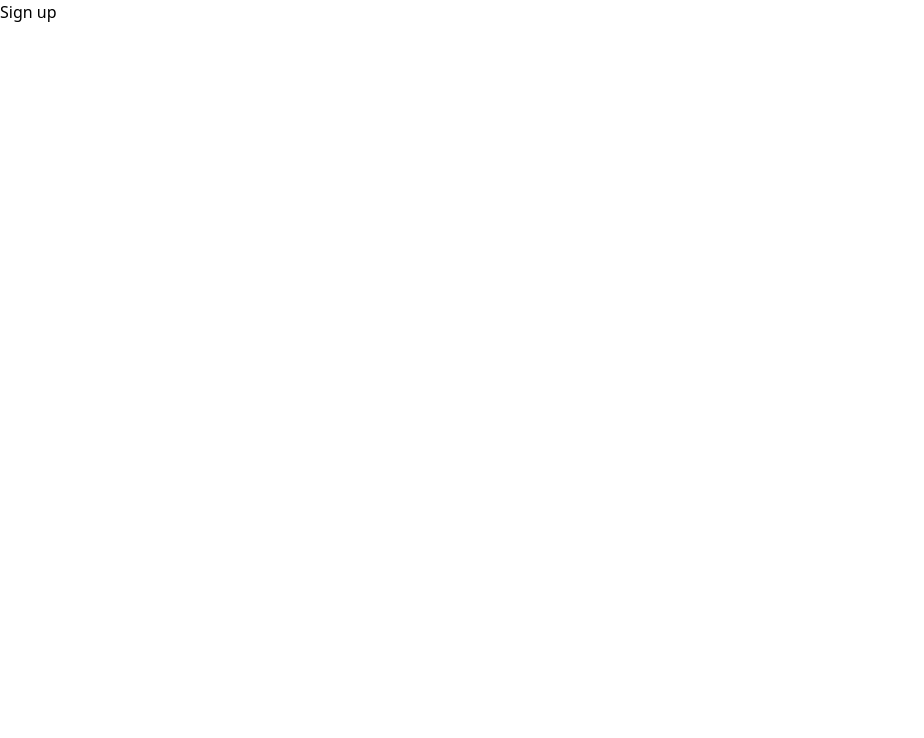
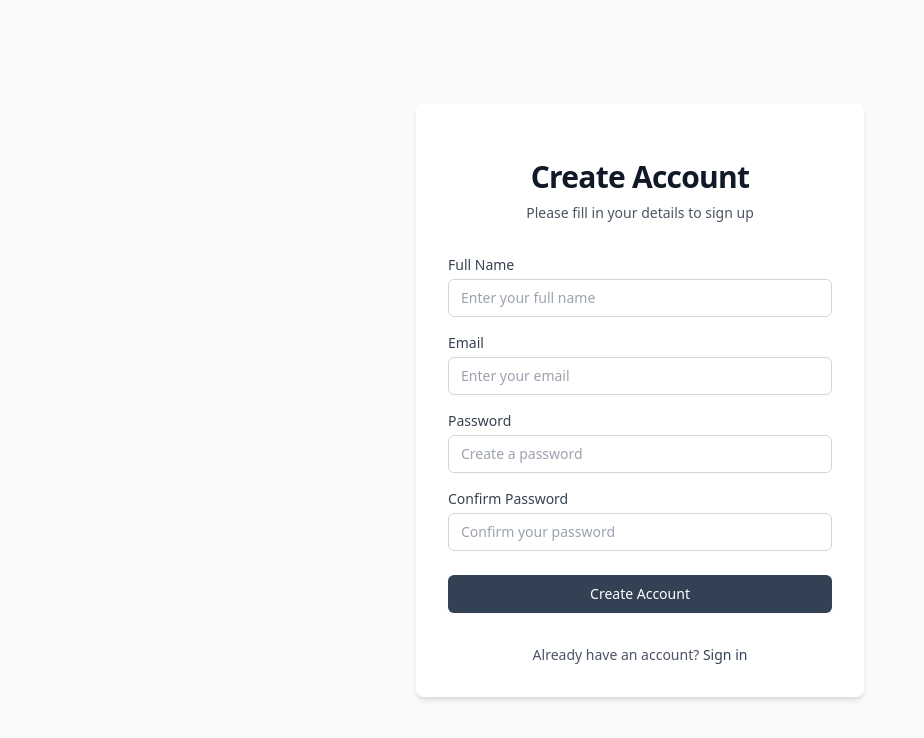
Before and after one commit to gazzaar/Xam-front, a React (Vite) app: page /signup in a window 1280 px wide. Shown: the top 738 px of the page, without its empty margins (0-924 px from the left). Built offline with nearby package versions, Linux system fonts and the light colour scheme.

Commit message:
style login & signup

```diff
--- a/src/components/Login.jsx
+++ b/src/components/Login.jsx
@@ -1,3 +1,116 @@
+import { useState } from 'react';
+import { Link, useNavigate } from 'react-router-dom';
+
 export default function Login() {
-  return <>Login</>;
+  const [formData, setFormData] = useState({
+    email: '',
+    password: '',
+  });
+  const [error, setError] = useState('');
+  const navigate = useNavigate();
+
+  const handleChange = (e) => {
+    const { name, value } = e.target;
+    setFormData((prevState) => ({
+      ...prevState,
+      [name]: value,
+    }));
+  };
+
+  const handleSubmit = async (e) => {
+    e.preventDefault();
+    setError('');
+
+    try {
+      // TODO: Implement actual login API call here
+      console.log('Login attempt with:', formData);
+      // On successful login:
+      // navigate('/');
+    } catch (err) {
+      setError('Failed to login. Please check your credentials.');
+    }
+  };
+
+  return (
+    <div className='flex justify-center items-center min-h-screen bg-gray-50 px-4 py-12 sm:px-6 lg:px-8'>
+      <div className='w-full max-w-md space-y-8 bg-white p-8 rounded-lg shadow-md'>
+        <div>
+          <h1 className='mt-6 text-center text-3xl font-bold tracking-tight text-gray-900'>
+            Welcome Back
+          </h1>
+          <p className='mt-2 text-center text-sm text-gray-600'>
+            Please enter your details to sign in
+          </p>
+        </div>
+
+        {error && (
+          <div
+            className='bg-red-50 border border-red-400 text-red-700 px-4 py-3 rounded relative'
+            role='alert'
+          >
+            <span className='block sm:inline'>{error}</span>
+          </div>
+        )}
+
+        <form className='mt-8 space-y-6' onSubmit={handleSubmit}>
+          <div className='space-y-4 rounded-md'>
+            <div>
+              <label
+                htmlFor='email'
+                className='block text-sm font-medium text-gray-700'
+              >
+                Email
+              </label>
+              <input
+                type='email'
+                id='email'
+                name='email'
+                value={formData.email}
+                onChange={handleChange}
+                placeholder='Enter your email'
+                required
+                className='mt-1 block w-full rounded-md border border-gray-300 px-3 py-2 text-gray-900 placeholder-gray-400 focus:border-blue-500 focus:outline-none focus:ring-blue-500 sm:text-sm'
+              />
+            </div>
+
+            <div>
+              <label
+                htmlFor='password'
+                className='block text-sm font-medium text-gray-700'
+              >
+                Password
+              </label>
+              <input
+                type='password'
+                id='password'
+                name='password'
+                value={formData.password}
+                onChange={handleChange}
+                placeholder='Enter your password'
+                required
+                className='mt-1 block w-full rounded-md border border-gray-300 px-3 py-2 text-gray-900 placeholder-gray-400 focus:border-blue-500 focus:outline-none focus:ring-blue-500 sm:text-sm'
+              />
+            </div>
+          </div>
+
+          <button
+            type='submit'
+            className='w-full flex justify-center py-2 px-4 border border-transparent rounded-md shadow-sm text-sm font-medium text-white bg-slate-700 hover:bg-slate-600 focus:outline-none focus:ring-2 focus:ring-offset-2  focus:bg-slate-600 transition-colors duration-200'
+          >
+            Sign In
+          </button>
+        </form>
+
+        <p className='mt-4 text-center text-sm text-gray-600'>
+          Don&apos;t have an account?{' '}
+          <Link
+            to='/signup'
+            className='font-medium text-slate-700 hover:text-slate-600'
+          >
+            Sign up
+          </Link>
+        </p>
+      </div>
+    </div>
+  );
 }
--- a/src/components/SignUp.jsx
+++ b/src/components/SignUp.jsx
@@ -1,3 +1,161 @@
+import { useState } from 'react';
+import { Link, useNavigate } from 'react-router-dom';
+
 export default function SignUp() {
-  return <>Sign up</>;
+  const [formData, setFormData] = useState({
+    name: '',
+    email: '',
+    password: '',
+    confirmPassword: '',
+  });
+  const [error, setError] = useState('');
+  const navigate = useNavigate();
+
+  const handleChange = (e) => {
+    const { name, value } = e.target;
+    setFormData((prevState) => ({
+      ...prevState,
+      [name]: value,
+    }));
+  };
+
+  const handleSubmit = async (e) => {
+    e.preventDefault();
+    setError('');
+
+    if (formData.password !== formData.confirmPassword) {
+      setError('Passwords do not match');
+      return;
+    }
+
+    try {
+      // TODO: Implement actual signup API call here
+      console.log('Signup attempt with:', formData);
+      // On successful signup:
+      // navigate('/login');
+    } catch (err) {
+      setError('Failed to create account. Please try again.');
+    }
+  };
+
+  return (
+    <div className='flex justify-center items-center min-h-screen bg-gray-50 px-4 py-12 sm:px-6 lg:px-8'>
+      <div className='w-full max-w-md space-y-8 bg-white p-8 rounded-lg shadow-md'>
+        <div>
+          <h1 className='mt-6 text-center text-3xl font-bold tracking-tight text-gray-900'>
+            Create Account
+          </h1>
+          <p className='mt-2 text-center text-sm text-gray-600'>
+            Please fill in your details to sign up
+          </p>
+        </div>
+
+        {error && (
+          <div
+            className='bg-red-50 border border-red-400 text-red-700 px-4 py-3 rounded relative'
+            role='alert'
+          >
+            <span className='block sm:inline'>{error}</span>
+          </div>
+        )}
+
+        <form className='mt-8 space-y-6' onSubmit={handleSubmit}>
+          <div className='space-y-4 rounded-md'>
+            <div>
+              <label
+                htmlFor='name'
+                className='block text-sm font-medium text-gray-700'
+              >
+                Full Name
+              </label>
+              <input
+                type='text'
+                id='name'
+                name='name'
+                value={formData.name}
+                onChange={handleChange}
+                placeholder='Enter your full name'
+                required
+                className='mt-1 block w-full rounded-md border border-gray-300 px-3 py-2 text-gray-900 placeholder-gray-400 focus:border-blue-500 focus:outline-none focus:ring-blue-500 sm:text-sm'
+              />
+            </div>
+
+            <div>
+              <label
+                htmlFor='email'
+                className='block text-sm font-medium text-gray-700'
+              >
+                Email
+              </label>
+              <input
+                type='email'
+                id='email'
+                name='email'
+                value={formData.email}
+                onChange={handleChange}
+                placeholder='Enter your email'
+                required
+                className='mt-1 block w-full rounded-md border border-gray-300 px-3 py-2 text-gray-900 placeholder-gray-400 focus:border-blue-500 focus:outline-none focus:ring-blue-500 sm:text-sm'
+              />
+            </div>
+
+            <div>
+              <label
+                htmlFor='password'
+                className='block text-sm font-medium text-gray-700'
+              >
+                Password
+              </label>
+              <input
+                type='password'
+                id='password'
+                name='password'
+                value={formData.password}
+                onChange={handleChange}
+                placeholder='Create a password'
+                required
+                className='mt-1 block w-full rounded-md border border-gray-300 px-3 py-2 text-gray-900 placeholder-gray-400 focus:border-blue-500 focus:outline-none focus:ring-blue-500 sm:text-sm'
+              />
+            </div>
+
+            <div>
+              <label
+                htmlFor='confirmPassword'
+                className='block text-sm font-medium text-gray-700'
+              >
+                Confirm Password
+              </label>
+              <input
+                type='password'
+                id='confirmPassword'
+                name='confirmPassword'
+                value={formData.confirmPassword}
+                onChange={handleChange}
+                placeholder='Confirm your password'
+                required
+                className='mt-1 block w-full rounded-md border border-gray-300 px-3 py-2 text-gray-900 placeholder-gray-400 focus:border-blue-500 focus:outline-none focus:ring-blue-500 sm:text-sm'
+              />
+            </div>
+          </div>
+
+          <button
+            type='submit'
+            className='w-full flex justify-center py-2 px-4 border border-transparent rounded-md shadow-sm text-sm font-medium text-white bg-slate-700 hover:bg-slate-600 focus:outline-none focus:ring-2 focus:ring-offset-2  focus:bg-slate-600 transition-colors duration-200'
+          >
+            Create Account
+          </button>
+        </form>
+
+        <p className='mt-4 text-center text-sm text-gray-600'>
+          Already have an account?{' '}
+          <Link
+            to='/login'
+            className='font-medium text-slate-700 hover:text-slate-600'
+          >
+            Sign in
+          </Link>
+        </p>
+      </div>
+    </div>
+  );
 }
```
